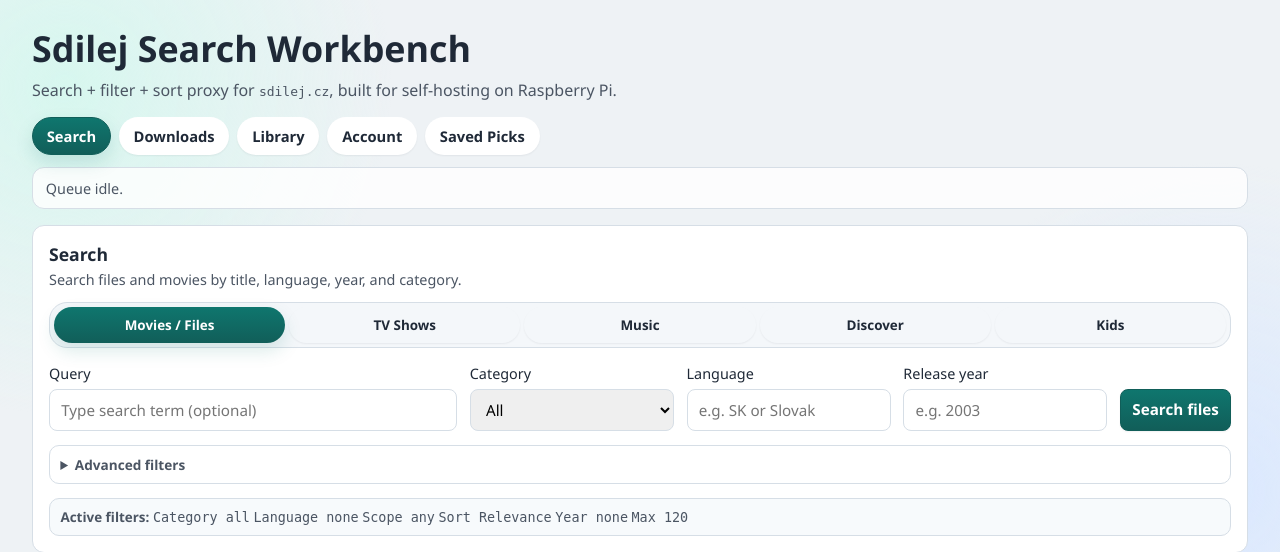
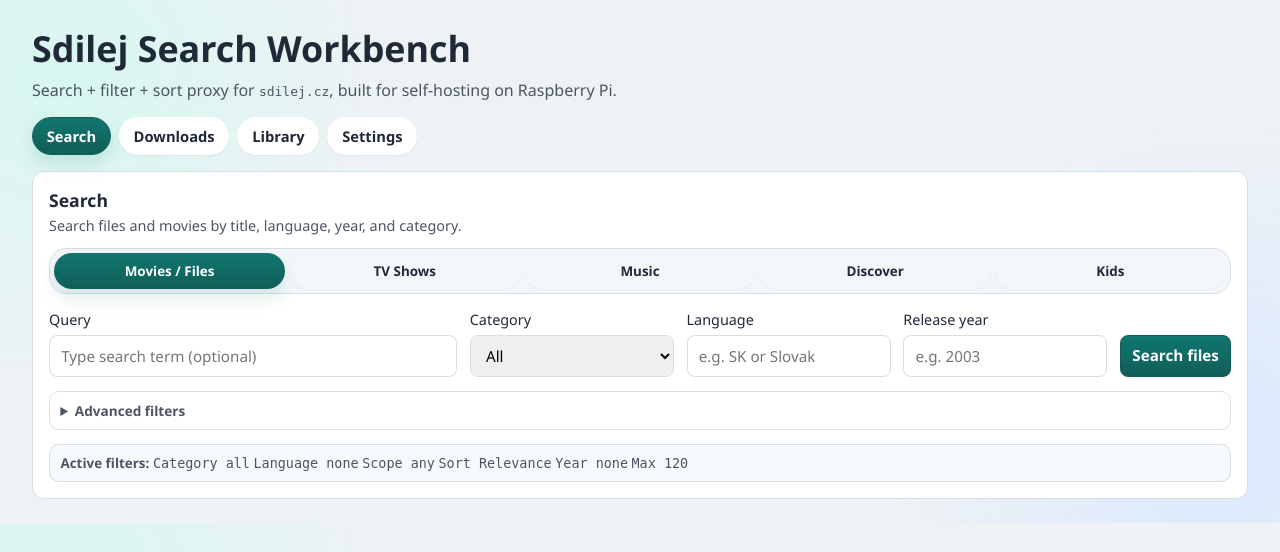
Before and after one commit to mattonik/sdilej-search-app, a FastAPI app: page / in a window 1280 px wide. Shown: the top 552 px of the page. Run offline with FastAPI, Linux system fonts and the light colour scheme; data that the repository does not hold is empty.

Commit message:
Restructure navigation and settings

```diff
--- a/app/static/js/app.js
+++ b/app/static/js/app.js
@@ -148,7 +148,7 @@ import { initMovieDiscovery } from "./movie-discovery.js";
       const clearFinishedBtn = document.getElementById("clearFinishedBtn");
       const downloadSummary = document.getElementById("downloadSummary");
       const downloadWorkerState = document.getElementById("downloadWorkerState");
-      const openAccountTabBtn = document.getElementById("openAccountTabBtn");
+      const downloadNavBadge = document.getElementById("downloadNavBadge");
       const kidsCatalogLoadBtn = document.getElementById("kidsCatalogLoadBtn");
       const kidsCatalogFilter = document.getElementById("kidsCatalogFilter");
       const kidsCatalogStatus = document.getElementById("kidsCatalogStatus");
@@ -237,9 +237,11 @@ import { initMovieDiscovery } from "./movie-discovery.js";
 
       const initialTab = (() => {
         const hash = (window.location.hash || "").replace("#", "").trim();
-        if (hash === "search" || hash === "downloads" || hash === "library" || hash === "account") return hash;
+        if (hash === "search" || hash === "downloads" || hash === "library" || hash === "settings") return hash;
+        if (hash === "account") return "settings";
         const saved = readActiveWorkspaceTab();
-        if (saved === "search" || saved === "downloads" || saved === "library" || saved === "account") return saved;
+        if (saved === "search" || saved === "downloads" || saved === "library" || saved === "settings") return saved;
+        if (saved === "account") return "settings";
         return "search";
       })();
 
@@ -327,7 +329,7 @@ import { initMovieDiscovery } from "./movie-discovery.js";
           clearFinishedBtn,
           downloadSummary,
           downloadWorkerState,
-          openAccountTabBtn,
+          downloadNavBadge,
         },
         api,
         setActiveQueueStateFromJobs,
@@ -551,7 +553,6 @@ import { initMovieDiscovery } from "./movie-discovery.js";
         },
       });
       setWorkspaceTab = workspaceTabsApi.setActiveTab;
-      openAccountTabBtn?.addEventListener("click", () => setWorkspaceTab?.("account"));
       setSearchMode(initialMode);
       setFileResultsView(state.fileResultsView);
       setFileResultsFilter(state.fileResultsFilter);
--- a/app/static/js/downloads.js
+++ b/app/static/js/downloads.js
@@ -59,7 +59,7 @@ export const initDownloads = ({
     clearFinishedBtn,
     downloadSummary,
     downloadWorkerState,
-    openAccountTabBtn,
+    downloadNavBadge,
   } = elements;
 
   const setAccountStatus = (value, mode = "neutral") => {
@@ -89,6 +89,14 @@ export const initDownloads = ({
   };
 
   const formatRefreshTime = (timestamp) => timestamp ? new Date(timestamp).toLocaleTimeString([], { hour: "2-digit", minute: "2-digit" }) : "n/a";
+
+  const updateDownloadNavBadge = (summary = {}) => {
+    if (!downloadNavBadge) return;
+    const active = Number(summary.queued || 0) + Number(summary.running || 0);
+    downloadNavBadge.textContent = active > 0 ? String(active) : "";
+    downloadNavBadge.classList.toggle("hidden", active === 0);
+    downloadNavBadge.setAttribute("aria-label", active > 0 ? `${active} active downloads` : "");
+  };
 
   const copyTextToClipboard = async (text) => {
     const value = String(text || "").trim();
@@ -465,6 +473,7 @@ export const initDownloads = ({
       refreshPhase = "summary";
       downloadWorkerState.textContent = data.worker_alive ? "Worker: online" : "Worker: offline";
       downloadSummary.textContent = `Queue: ${summary.queued || 0} queued, ${summary.running || 0} running, ${summary.done || 0} done, ${summary.failed || 0} failed, ${summary.canceled || 0} canceled · Updated ${formatRefreshTime(lastSuccessfulRefreshAt)}`;
+      updateDownloadNavBadge(summary);
       if (hadQueueRefreshWarning) {
         queueRefreshWarningVisible = false;
         setDownloadStatus("Queue recovered. Latest refresh succeeded.", "ok");
--- a/app/static/js/workspace-tabs.js
+++ b/app/static/js/workspace-tabs.js
@@ -1,7 +1,7 @@
 export const initWorkspaceTabs = ({ workspaceTabs, tabSections, initialTab, onTabChange }) => {
   const setActiveTab = (tabName) => {
     const resolved =
-      tabName === "downloads" ? "downloads" : tabName === "library" ? "library" : tabName === "account" ? "account" : "search";
+      tabName === "downloads" ? "downloads" : tabName === "library" ? "library" : tabName === "settings" || tabName === "account" ? "settings" : "search";
     workspaceTabs.forEach((tab) => {
       tab.classList.toggle("active", tab.dataset.tab === resolved);
       if (tab.dataset.tab) {
@@ -12,12 +12,12 @@ export const initWorkspaceTabs = ({ workspaceTabs, tabSections, initialTab, onTa
       const showSearch = section.classList.contains("tab-search");
       const showDownloads = section.classList.contains("tab-downloads");
       const showLibrary = section.classList.contains("tab-library");
-      const showAccount = section.classList.contains("tab-account");
+      const showSettings = section.classList.contains("tab-settings");
       const visible =
         (resolved === "search" && showSearch) ||
         (resolved === "downloads" && showDownloads) ||
         (resolved === "library" && showLibrary) ||
-        (resolved === "account" && showAccount);
+        (resolved === "settings" && showSettings);
       section.style.display = visible ? "" : "none";
     });
     if (typeof onTabChange === "function") {
--- a/app/static/style.css
+++ b/app/static/style.css
@@ -94,6 +94,20 @@ textarea {
   border-color: var(--accent-dark);
 }
 
+.nav-badge {
+  display: inline-grid;
+  place-items: center;
+  min-width: 1.25rem;
+  height: 1.25rem;
+  margin-left: 0.25rem;
+  padding: 0 0.3rem;
+  border-radius: 999px;
+  background: rgba(255, 255, 255, 0.24);
+  color: inherit;
+  font-size: 0.72rem;
+  font-weight: 800;
+}
+
 .account-panel h2 {
   margin: 0;
   font-size: 1.1rem;
@@ -423,6 +437,16 @@ textarea {
   border: 1px solid var(--border);
   border-radius: 12px;
   background: rgba(255, 255, 255, 0.82);
+}
+
+.global-status[data-mode="neutral"] {
+  display: none;
+}
+
+.settings-utilities {
+  margin-top: 0.8rem;
+  display: flex;
+  justify-content: flex-end;
 }
 
 .download-queue-section,
--- a/app/templates/index.html
+++ b/app/templates/index.html
@@ -15,13 +15,12 @@
 
       <nav class="workspace-tabs" aria-label="Main navigation">
         <button type="button" class="workspace-tab btn btn-pill active" data-tab="search" aria-current="page">Search</button>
-        <button type="button" class="workspace-tab btn btn-pill" data-tab="downloads">Downloads</button>
+        <button type="button" class="workspace-tab btn btn-pill" data-tab="downloads">Downloads <span id="downloadNavBadge" class="nav-badge hidden" aria-label=""></span></button>
         <button type="button" class="workspace-tab btn btn-pill" data-tab="library">Library</button>
-        <button type="button" class="workspace-tab btn btn-pill" data-tab="account">Account</button>
-        <a href="/saved" class="workspace-tab-link btn btn-pill">Saved Picks</a>
+        <button type="button" class="workspace-tab btn btn-pill" data-tab="settings">Settings</button>
       </nav>
 
-      <div id="downloadStatus" class="download-status global-status" aria-live="polite" aria-atomic="true">Queue idle.</div>
+      <div id="downloadStatus" class="download-status global-status" data-mode="neutral" aria-live="polite" aria-atomic="true">Queue idle.</div>
 
       <section class="panel downloader-panel tab-section tab-downloads">
         <div class="downloader-header">
@@ -29,9 +28,6 @@
           <div class="downloader-meta">
             <span id="downloadWorkerState">Worker: checking...</span>
             <span id="downloadSummary">Queue: checking...</span>
-          </div>
-          <div class="downloader-actions">
-            <button type="button" id="openAccountTabBtn" class="secondary-btn btn btn-secondary btn-sm">Account</button>
           </div>
         </div>
         <section class="download-queue-section">
@@ -207,33 +203,13 @@
           </form>
         </section>
 
-        <details class="download-settings-section">
-          <summary>Download settings</summary>
-          <form id="downloadSettingsForm" class="download-form settings-form">
-            <label>
-              Max concurrent jobs
-              <input id="settingsMaxConcurrent" type="number" min="1" max="8" value="1" />
-            </label>
-            <label>
-              Default chunk count
-              <input id="settingsDefaultChunks" type="number" min="1" max="8" value="1" />
-            </label>
-            <label>
-              Bandwidth limit (KB/s)
-              <input id="settingsBandwidth" type="number" min="0" max="2000000" value="0" />
-            </label>
-            <div class="download-actions">
-              <button type="submit" class="btn btn-primary">Save download settings</button>
-            </div>
-          </form>
-        </details>
       </section>
 
-      <section class="panel account-panel tab-section tab-account">
+      <section class="panel account-panel tab-section tab-settings">
         <details id="accountDetails" class="account-details">
           <summary class="account-summary">
             <div class="account-summary-copy">
-              <h2>Account Credentials</h2>
+              <h2>Sdilej Access</h2>
               <div id="accountStatus" class="account-status">Checking account status...</div>
             </div>
             <span class="account-summary-action btn btn-secondary btn-sm">Manage</span>
@@ -268,7 +244,7 @@
         <details id="youtubeAuthDetails" class="account-details youtube-auth-details">
           <summary class="account-summary">
             <div class="account-summary-copy">
-              <h2>YouTube Authentication</h2>
+              <h2>YouTube Access</h2>
               <div id="youtubeAuthStatus" class="account-status">Checking YouTube auth...</div>
             </div>
             <span class="account-summary-action btn btn-secondary btn-sm">Manage</span>
@@ -325,6 +301,37 @@
             </div>
           </form>
         </details>
+
+        <details class="account-details settings-download-defaults">
+          <summary class="account-summary">
+            <div class="account-summary-copy">
+              <h2>Download Defaults</h2>
+              <div class="account-status">Concurrency, chunks, and bandwidth.</div>
+            </div>
+            <span class="account-summary-action btn btn-secondary btn-sm">Manage</span>
+          </summary>
+          <form id="downloadSettingsForm" class="account-form settings-form">
+            <label>
+              Max concurrent jobs
+              <input id="settingsMaxConcurrent" type="number" min="1" max="8" value="1" />
+            </label>
+            <label>
+              Default chunk count
+              <input id="settingsDefaultChunks" type="number" min="1" max="8" value="1" />
+            </label>
+            <label>
+              Bandwidth limit (KB/s)
+              <input id="settingsBandwidth" type="number" min="0" max="2000000" value="0" />
+            </label>
+            <div class="account-actions">
+              <button type="submit" class="btn btn-primary">Save download defaults</button>
+            </div>
+          </form>
+        </details>
+
+        <div class="settings-utilities">
+          <a href="/saved" class="btn btn-secondary btn-sm">Saved picks (advanced)</a>
+        </div>
       </section>
 
       <section class="panel library-panel tab-section tab-library">
```
Also changed, not shown: docs/ux-foundation-restructure.md (added, +65 -0 lines), tests/test_e2e_ui.py (+7 -4 lines).
